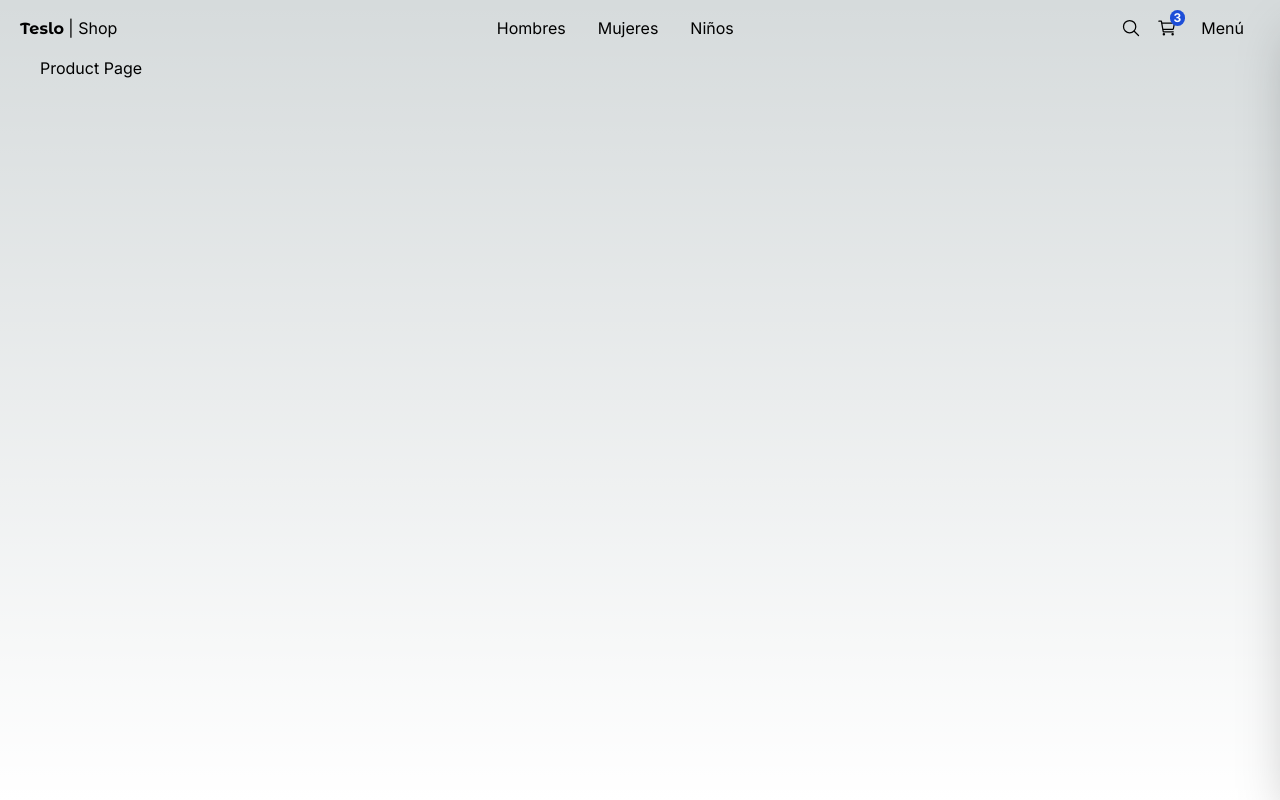
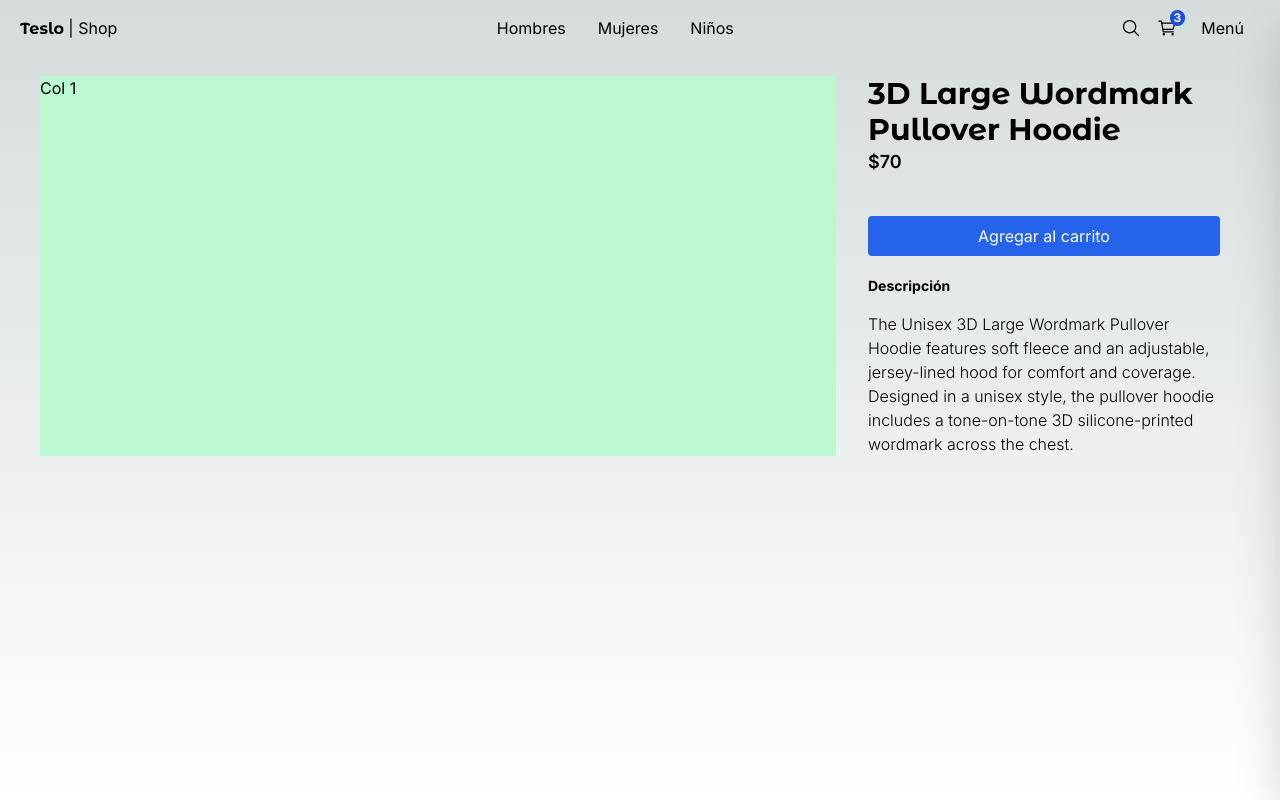
Before and after one commit to valeroman/win-teslo-shopy, a Next.js app: page /product/3d_large_wordmark_pullover_hoodie in a window 1280 px wide. Built offline with nearby package versions, Linux system fonts and the light colour scheme.

Commit message:
Agregar categoria y producto

```diff
--- a/src/app/(shop)/category/[id]/page.tsx
+++ b/src/app/(shop)/category/[id]/page.tsx
@@ -1,21 +1,42 @@
+import React from 'react';
+import type { Category } from '@/interfaces';
 import { notFound } from 'next/navigation';
-import React from 'react';
+import { initialData } from '@/seed/seed';
+import { ProductGrid, Title } from '@/components';
 
 interface Props {
   params: {
-    id: string,
+    id: Category,
   }
 }
 
 export default function({ params }: Props) {
 
   const { id } = params;
+  const seedProducts = initialData.products;
 
-  if ( id === 'kids') {
-    notFound()
+  const labels: Record<Category, string> = {
+    'men': 'hombres',
+    'women': 'mujeres',
+    'kid': 'niños',
+    'unisex': 'todos'
   }
 
+  /* if ( id === 'kid') {
+    notFound()
+  } */
+
+  const products = seedProducts.filter( product => product.gender === id );
+
   return (
-    <div>Category Page</div>
+    <>
+      <Title
+        title={`Artículos para ${ labels[id] }`}
+        subtitle='Todos los productos'
+        className='mb-2'
+      />
+
+      <ProductGrid products={ products } />
+    </>
   )
 }
--- a/src/app/(shop)/product/[slug]/page.tsx
+++ b/src/app/(shop)/product/[slug]/page.tsx
@@ -1,7 +1,59 @@
-import React from 'react'
+import { titleFont } from '@/config/fonts';
+import { initialData } from '@/seed/seed';
+import { notFound } from 'next/navigation';
+import React from 'react';
 
-export default function () {
+interface Props {
+  params: {
+    slug: string;
+  }
+}
+
+export default function ({ params }: Props) {
+
+  const { slug } = params;
+  const product = initialData.products.find(product => product.slug === slug);
+
+  if (!product) {
+    notFound();
+  }
+
+
   return (
-    <div>Product Page</div>
+    <div className='grid grid-cols-1 md:grid-cols-3 gap-3 mt-5'>
+
+      {/* Slideshow */}
+      <div className='col-span-1 md:col-span-2 bg-green-200'>
+        Col 1
+      </div>
+
+      {/* Detalles */}
+      <div className='col-span-1 px-5'>
+        <h1 className={`${titleFont.className} antialiased font-semibold text-3xl`}>
+          {product.title}
+        </h1>
+
+        <p className='text-lg mb-5 font-semibold'>
+          ${product.price}
+        </p>
+
+        {/* Selector de tallas */}
+
+        {/* Selector de cantidad */}
+
+        {/* Boton */}
+        <button className='btn-primary my-5 w-full'>
+          Agregar al carrito
+        </button>
+
+        {/* Descripcion */}
+        <h3 className='font-bold text-sm'>Descripción</h3>
+        <p className='font-light mt-4'>
+          { product.description }
+        </p>
+      </div>
+
+
+    </div>
   )
 }
--- /dev/null
+++ b/src/app/(shop)/product/not-found.tsx
@@ -0,0 +1,8 @@
+import { PageNotFound } from '@/components'
+import React from 'react'
+
+export default function() {
+  return (
+    <PageNotFound />
+  )
+}
--- a/src/components/products/product-grid/ProductGridItem.tsx
+++ b/src/components/products/product-grid/ProductGridItem.tsx
@@ -15,6 +15,7 @@ export const ProductGridItem = ({ product }: Props) => {
 
     return (
         <div className='rounded-md overflow-hidden fade-in'>
+            <Link href={`/product/${ product.slug }`}>
                 <Image
                     src={`/products/${displayImage}`}
                     alt={product.title}
@@ -24,6 +25,7 @@ export const ProductGridItem = ({ product }: Props) => {
                     onMouseEnter={ () => setDisplayImage( product.images[1] )}
                     onMouseLeave={ () => setDisplayImage( product.images[0] )}
                 />
+            </Link>
             <div className='flex flex-col p-4'>
                 <Link
                     href={`/product/${product.slug}`}
--- a/src/components/ui/top-menu/TopMenu.tsx
+++ b/src/components/ui/top-menu/TopMenu.tsx
@@ -24,7 +24,7 @@ export const TopMenu = () => {
             <div className='hidden sm:block'>
                 <Link className='m-2 p-2 rounded-md transition-all hover:bg-gray-100' href="/category/men">Hombres</Link>
                 <Link className='m-2 p-2 rounded-md transition-all hover:bg-gray-100' href="/category/women">Mujeres</Link>
-                <Link className='m-2 p-2 rounded-md transition-all hover:bg-gray-100' href="/category/kids">Niños</Link>
+                <Link className='m-2 p-2 rounded-md transition-all hover:bg-gray-100' href="/category/kid">Niños</Link>
             </div>
 
             {/* Search, Cart, Menu */}
```
Also changed, not shown: src/interfaces/product.interface.ts (+4 -3 lines). Lines whose indentation alone changed are shown as unchanged.
